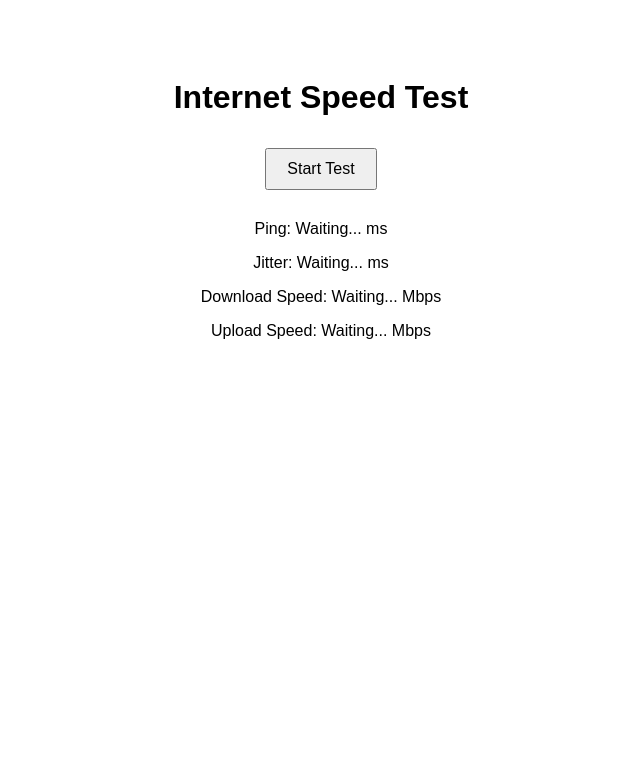
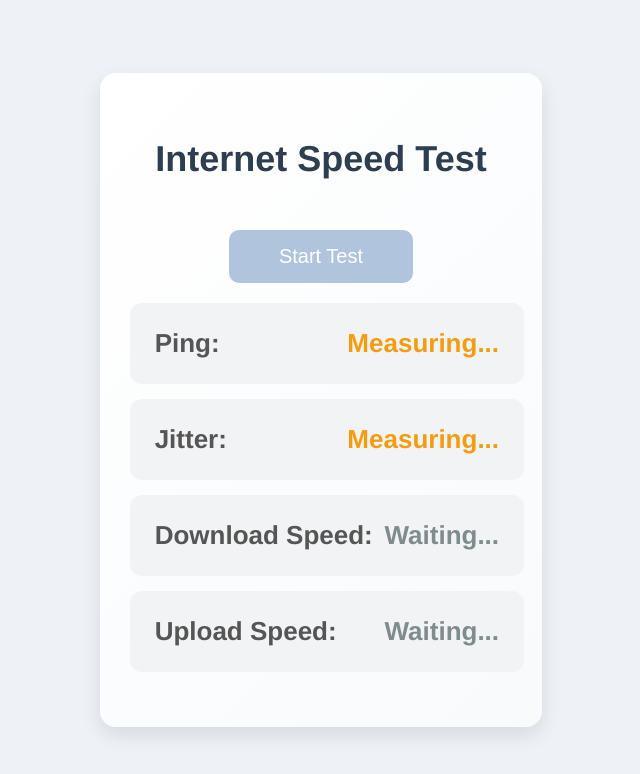
Before and after one commit to pehlivanoglu/speed-test, a website: page client/index.html in a window 1280 px wide. Both pictures are taken after a click on the button "Start Test". Shown: the whole page, without its empty margins (319-959 px from the left). Drawn offline with Linux system fonts and the light colour scheme.

Commit message:
çokçokçokçok iyi çalışıyo son

```diff
--- a/client/index.html
+++ b/client/index.html
@@ -5,14 +5,100 @@
     <meta name="viewport" content="width=device-width, initial-scale=1.0">
     <title>Internet Speed Test</title>
     <style>
-        body { font-family: Arial, sans-serif; }
-        .container { max-width: 600px; margin: auto; text-align: center; padding-top: 50px; }
-        .result { margin-top: 20px; }
+        body {
+            font-family: 'Helvetica Neue', Arial, sans-serif;
+            background-color: #eef2f6;
+            margin: 0;
+            padding: 0;
+            color: #333;
+            display: flex;
+            justify-content: center;
+            align-items: center;
+            min-height: 100vh;
+        }
+
+        .container {
+            max-width: 800px; /* Increased width */
+            background: linear-gradient(135deg, #ffffff, #f8fafc);
+            border-radius: 16px;
+            box-shadow: 0 8px 20px rgba(0, 0, 0, 0.1);
+            text-align: center;
+            padding: 40px 30px;
+        }
+
+        h1 {
+            font-size: 36px;
+            color: #2c3e50;
+            margin-bottom: 30px;
+        }
+
+        .result {
+            margin-top: 20px;
+            text-align: left;
+            font-size: 20px;
+        }
+
+        .result p {
+            margin: 15px 0;
+            padding: 25px;
+            background: #f1f3f5;
+            border-radius: 12px;
+            display: flex;
+            justify-content: space-between;
+            align-items: center;
+            width: 90%; /* Increased box width */
+            margin-left: auto;
+            margin-right: auto;
+        }
+
+        .result span {
+            font-weight: bold;
+            font-size: 26px;
+        }
+
         button {
-            padding: 10px 20px;
-            font-size: 16px;
-            margin: 10px;
+            display: inline-block;
+            padding: 15px 50px;
+            font-size: 20px;
+            background-color: #007bff;
+            color: white;
+            border: none;
+            border-radius: 10px;
             cursor: pointer;
+            transition: background-color 0.3s ease, transform 0.2s ease;
+            margin-top: 20px;
+        }
+
+        button:hover {
+            background-color: #0056b3;
+            transform: scale(1.05);
+        }
+
+        button:disabled {
+            background-color: #b0c4de;
+            cursor: not-allowed;
+        }
+
+        /* State-based colors */
+        .waiting {
+            color: #7f8c8d;
+        }
+
+        .measuring {
+            color: #f39c12; /* Orange */
+        }
+
+        .success {
+            color: #27ae60; /* Green */
+        }
+
+        .error {
+            color: #e74c3c; /* Red */
+        }
+
+        .label {
+            font-weight: 600;
+            color: #555;
         }
     </style>
 </head>
@@ -22,10 +108,10 @@
         <button id="startTest">Start Test</button>
 
         <div class="result">
-            <p>Ping: <span id="ping">Waiting...</span> ms</p>
-            <p>Jitter: <span id="jitter">Waiting...</span> ms</p>
-            <p>Download Speed: <span id="downloadSpeed">Waiting...</span> Mbps</p>
-            <p>Upload Speed: <span id="uploadSpeed">Waiting...</span> Mbps</p>
+            <p><span class="label">Ping:</span> <span id="ping" class="waiting">Waiting...</span></p>
+            <p><span class="label">Jitter:</span> <span id="jitter" class="waiting">Waiting...</span></p>
+            <p><span class="label">Download Speed:</span> <span id="downloadSpeed" class="waiting">Waiting...</span></p>
+            <p><span class="label">Upload Speed:</span> <span id="uploadSpeed" class="waiting">Waiting...</span></p>
         </div>
     </div>
     <script src="script.js"></script>
--- a/client/script.js
+++ b/client/script.js
@@ -1,29 +1,55 @@
-const KB = 1024;
-const packetSize = 64 * KB;
-const uploadDownloadMBLimit = 100;
-const timeLimit = 20; // seconds for tests
+const KB = 1024; // 1 KB
+const packetSize = 64 * KB; // Each packet is 64 KB
+const timeLimit = 20; // Time limit for download/upload tests in seconds
+const uploadDownloadMBLimit = 100; // 100 MB limit for testing
+
+const dataBuffer = new Uint8Array(packetSize).fill(120); // Fill buffer for upload
 
 const downloadSpeedSpan = document.getElementById('downloadSpeed');
 const uploadSpeedSpan = document.getElementById('uploadSpeed');
 const pingResult = document.getElementById('ping');
 const jitterResult = document.getElementById('jitter');
+const startButton = document.getElementById('startTest');
 
-document.getElementById('startTest').addEventListener('click', async () => {
+startButton.addEventListener('click', async () => {
+    startButton.disabled = true;
+    resetUI();
+
     console.log('Starting speed tests...');
 
-  // Ping & Jitter Test
-  console.log('Starting Ping and Jitter Test...');
+    try {
+        console.log('Measuring Ping and Jitter...');
+        setTextAndStyle(pingResult, 'Measuring...', 'measuring');
+        setTextAndStyle(jitterResult, 'Measuring...', 'measuring');
         await measurePingAndJitter();
 
-  // Download Speed Test
-  console.log('Starting Download Test...');
+        console.log('Measuring Download Speed...');
+        setTextAndStyle(downloadSpeedSpan, 'Measuring...', 'measuring');
         await startDownloadTest();
 
-  // Upload Speed Test
-  console.log('Starting Upload Test...');
+        console.log('Measuring Upload Speed...');
+        setTextAndStyle(uploadSpeedSpan, 'Measuring...', 'measuring');
         await startUploadTest();
+    } catch (error) {
+        console.error('Error during test:', error);
+    }
+
+    startButton.disabled = false;
 });
 
+function resetUI() {
+    setTextAndStyle(pingResult, 'Waiting...', 'waiting');
+    setTextAndStyle(jitterResult, 'Waiting...', 'waiting');
+    setTextAndStyle(downloadSpeedSpan, 'Waiting...', 'waiting');
+    setTextAndStyle(uploadSpeedSpan, 'Waiting...', 'waiting');
+}
+
+function setTextAndStyle(element, text, styleClass) {
+    element.textContent = text;
+    element.className = styleClass;
+}
+
+// Measure Ping & Jitter
 async function measurePingAndJitter() {
     const WS_SERVER_URL = `ws://${window.location.hostname}:3003`;
     const socket = new WebSocket(WS_SERVER_URL);
@@ -58,26 +84,27 @@ async function measurePingAndJitter() {
                                 socket.close();
 
                                 const avgPing = pingTimes.reduce((a, b) => a + b, 0) / pingTimes.length;
-                const jitter = pingTimes.reduce((acc, time, index, array) => {
-                  if (index > 0) return acc + Math.abs(time - array[index - 1]);
+                                const jitter = pingTimes.reduce((acc, time, i, arr) => {
+                                    if (i > 0) return acc + Math.abs(time - arr[i - 1]);
                                     return acc;
                                 }, 0) / (pingTimes.length - 1);
 
                                 console.log(`Average Ping: ${avgPing.toFixed(2)} ms`);
                                 console.log(`Jitter: ${jitter.toFixed(2)} ms`);
 
-                pingResult.textContent = `${avgPing.toFixed(2)} ms`;
-                jitterResult.textContent = `${jitter.toFixed(2)} ms`;
+                                setTextAndStyle(pingResult, `${avgPing.toFixed(2)} ms`, 'success');
+                                setTextAndStyle(jitterResult, `${jitter.toFixed(2)} ms`, 'success');
                                 resolve();
                             }
                         }
                     }
                 };
-      }, 1000); // Send a ping every second
+            }, 1000);
         };
     });
 }
 
+// Measure Download Speed
 async function startDownloadTest() {
     const downloadSocket = new WebSocket(`ws://${window.location.hostname}:3001`);
     let counter = 0;
@@ -107,18 +134,19 @@ async function startDownloadTest() {
             console.log(`Time elapsed: ${timeElapsed.toFixed(2)} seconds`);
             console.log(`Download Speed: ${speed} Mbps`);
 
-      downloadSpeedSpan.textContent = `${speed} Mbps`;
+            setTextAndStyle(downloadSpeedSpan, `${speed} Mbps`, 'success');
             resolve();
         };
 
         downloadSocket.onerror = (err) => {
             console.error('Download WebSocket error:', err);
-      downloadSpeedSpan.textContent = 'Error';
+            setTextAndStyle(downloadSpeedSpan, 'Error', 'error');
             resolve();
         };
     });
 }
 
+// Measure Upload Speed
 async function startUploadTest() {
     const uploadSocket = new WebSocket(`ws://${window.location.hostname}:3002`);
     const numPackets = (uploadDownloadMBLimit * KB * KB) / packetSize;
@@ -129,20 +157,20 @@ async function startUploadTest() {
             console.log(`Sending ${uploadDownloadMBLimit}MB of data...`);
 
             for (let i = 0; i < numPackets; i++) {
-        uploadSocket.send(new Uint8Array(packetSize).fill(120));
+                uploadSocket.send(dataBuffer);
             }
-      uploadSocket.send(1);
+            uploadSocket.send('1');
         };
 
         uploadSocket.onmessage = (event) => {
             console.log(`Upload Speed: ${event.data} Mbps`);
-      uploadSpeedSpan.textContent = `${event.data} Mbps`;
+            setTextAndStyle(uploadSpeedSpan, `${event.data} Mbps`, 'success');
             resolve();
         };
 
         uploadSocket.onerror = (err) => {
             console.error('Upload WebSocket error:', err);
-      uploadSpeedSpan.textContent = 'Error';
+            setTextAndStyle(uploadSpeedSpan, 'Error', 'error');
             resolve();
         };
     });
```
Also changed, not shown: server/src/index.ts (line endings or trailing spaces). Lines whose indentation alone changed are shown as unchanged.
